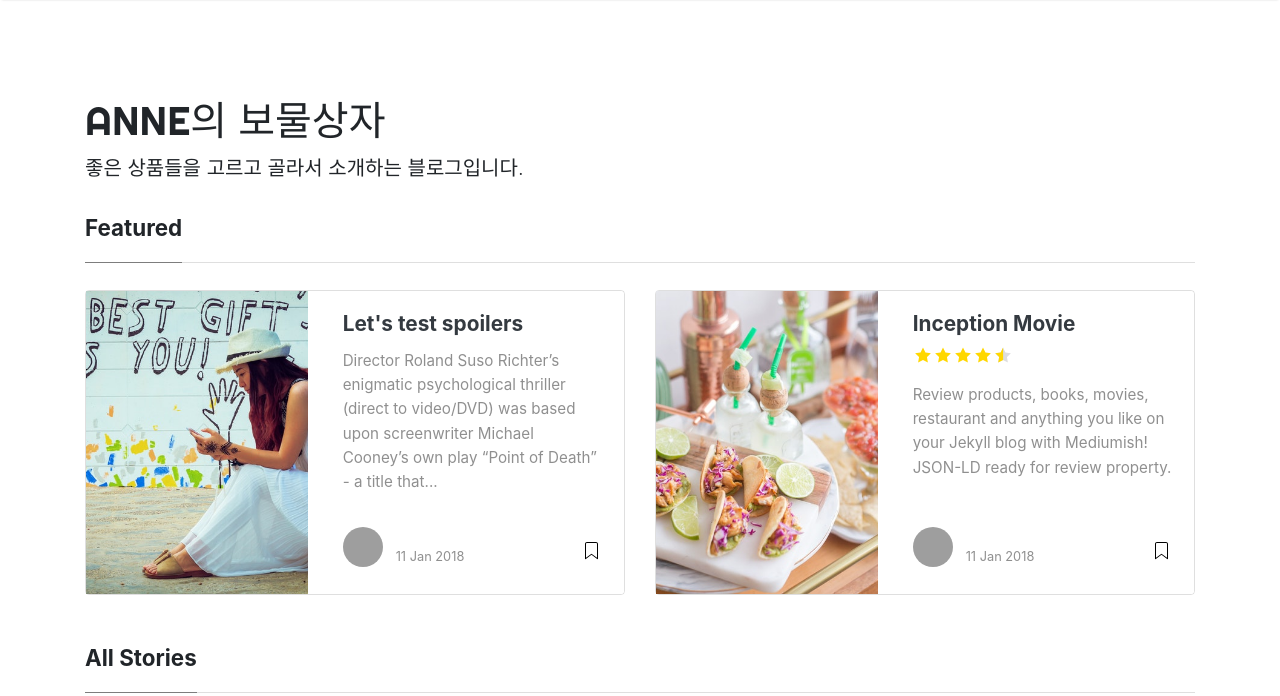
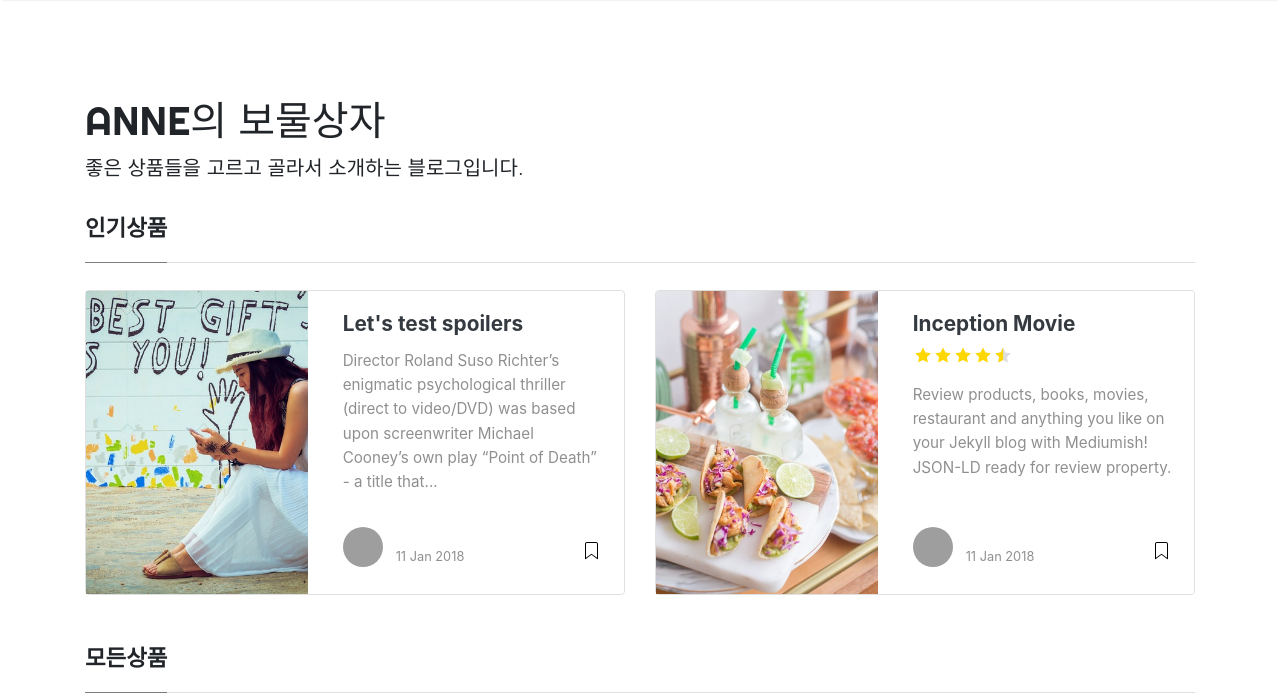
Before and after one commit to mytincase/goods, a Jekyll site: the page built from index.html, in a window 1280 px wide and 900 px high, cut to the strip 0-696 px from the top of the window. Built offline with Jekyll 4.4.1, drawn with Linux system fonts in a browser that asks for light colours; nearby versions of some CDN libraries; the list of posts is cut into pages by our own code; grey boxes are pictures that could not be loaded.

Commit message:
Update index.html

```diff
--- a/index.html
+++ b/index.html
@@ -9,7 +9,7 @@ title: Home
 ================================================== -->
 <section class="featured-posts">
     <div class="section-title">
-        <h2><span>Featured</span></h2>
+        <h2><span>인기상품</span></h2>
     </div>
     <div class="row">
 
@@ -34,7 +34,7 @@ title: Home
 
     <div class="section-title">
 
-        <h2><span>All Stories</span></h2>
+        <h2><span>모든상품</span></h2>
 
     </div>
 
```
